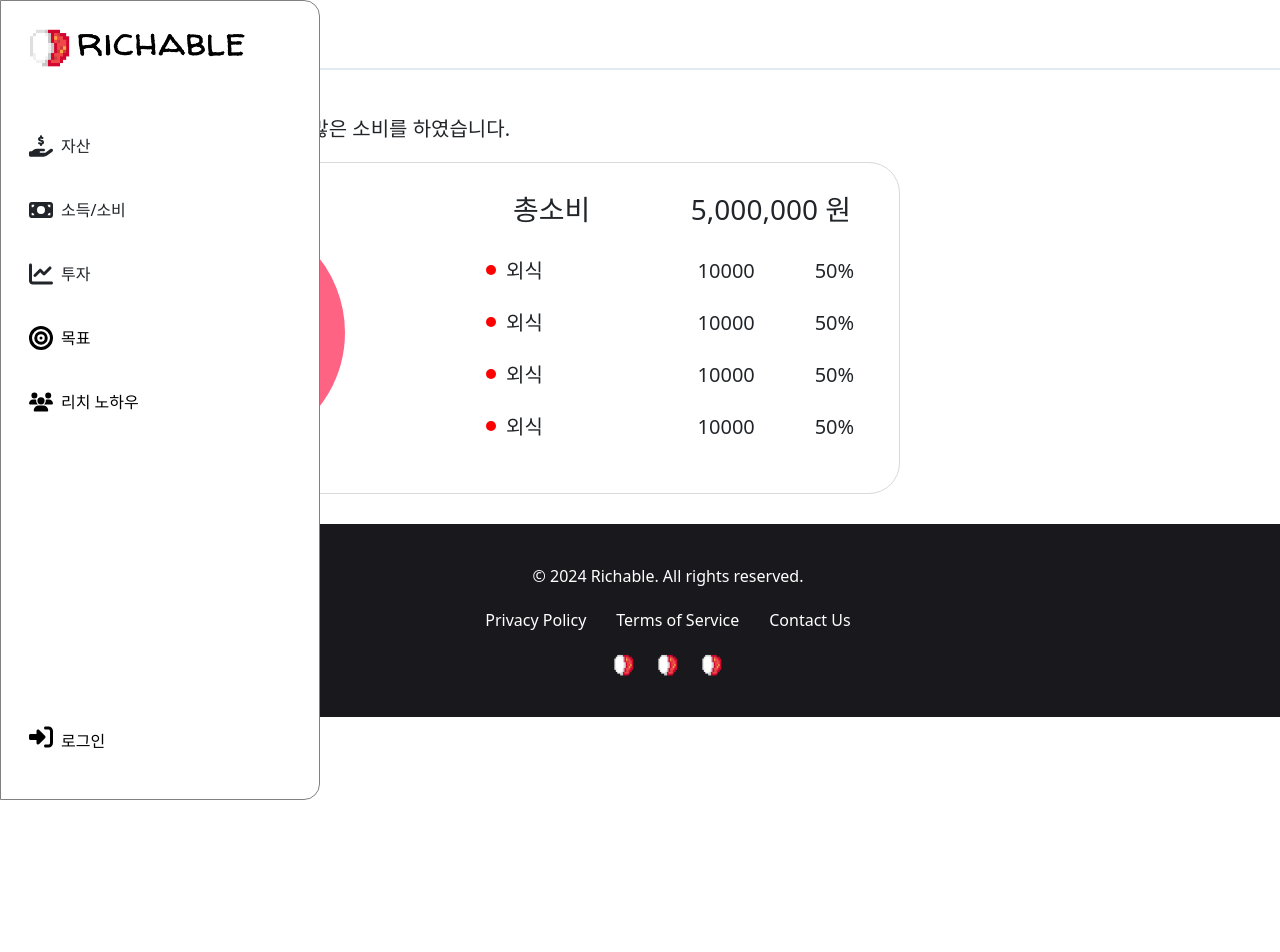
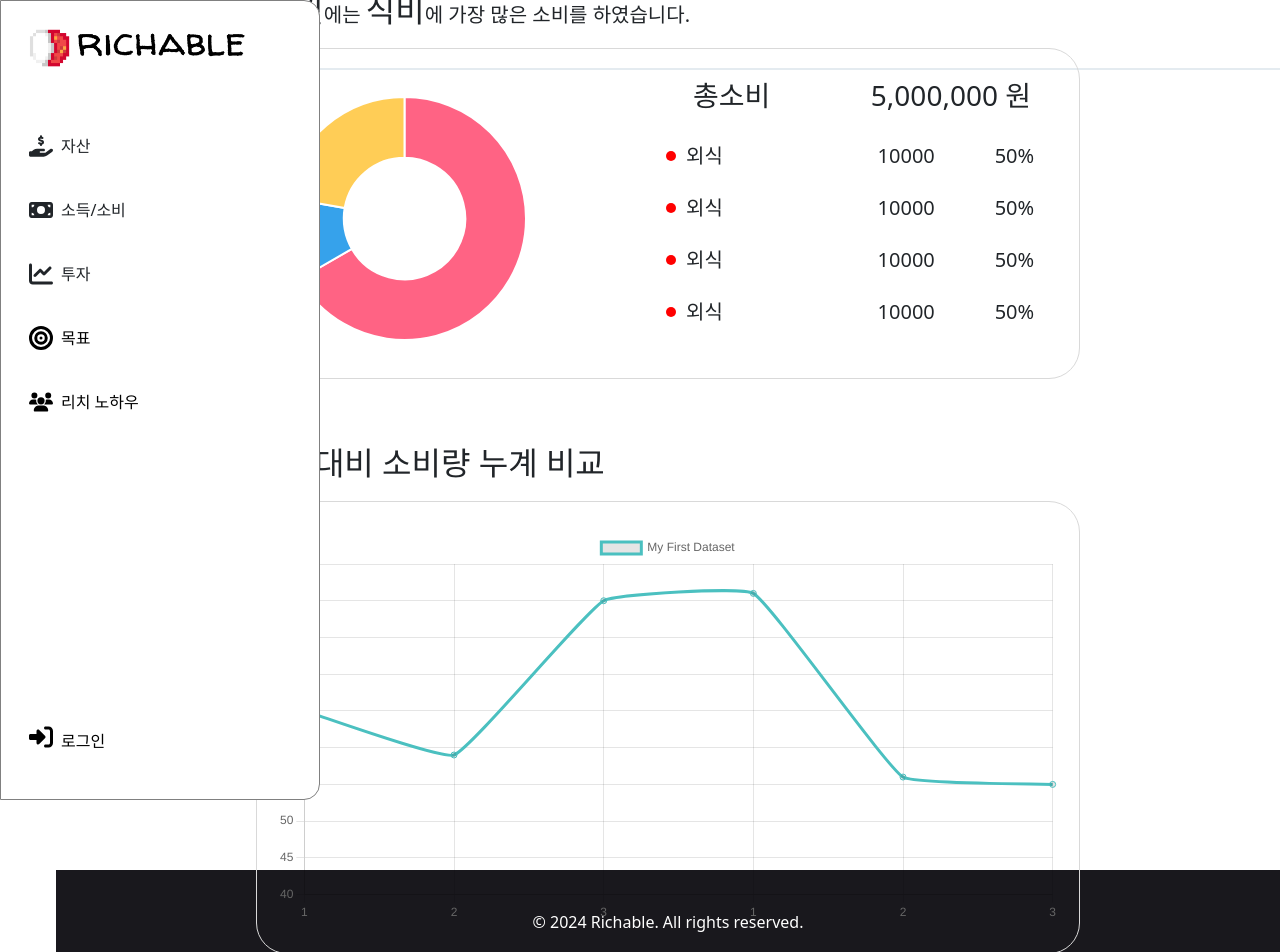
Before and after one commit to realcold0/richable_frontend, a Vue app: page /budget/consume/analysis in a window 1280 px wide. Shown: the top 952 px of the page. Built offline with nearby package versions, Linux system fonts and the light colour scheme; a web font is replaced by a local one.

Commit message:
feat : 전일 대비 소비량 누계 비교 컴포넌트 구현

```diff
--- /dev/null
+++ b/src/components/consume/ConsumeCompareMonth.vue
@@ -0,0 +1,77 @@
+<template>
+    <div class="wrapper">
+        <div class="consumeCompareWrapper">
+            <div class="consumeCompareTitle">
+                전일대비 소비량 누계 비교
+            </div>
+
+            <div class="graphWrapper">
+                <div class="graph">
+                    <canvas ref="lineChart"></canvas>
+                </div>
+            </div>
+        </div>
+    </div>
+</template>
+<script setup>
+import {
+    Chart as ChartJS, LineElement, PointElement, LineController, CategoryScale, LinearScale
+} from 'chart.js';
+
+import { nextTick, onMounted, ref } from 'vue';
+
+ChartJS.register(LineElement, PointElement, LineController, CategoryScale, LinearScale);
+
+const lineChart = ref(null);
+let chartInstance = null;
+
+const renderLineChart = async() => {
+    await nextTick();
+
+    if(chartInstance){
+        chartInstance.destroy()
+    }
+
+    chartInstance = new ChartJS(lineChart.value , {
+        type : 'line',
+        data : {
+            labels: '123123',
+            datasets: [{
+                label: 'My First Dataset',
+                data: [65, 59, 80, 81, 56, 55, 40],
+                fill: false,
+                borderColor: 'rgb(75, 192, 192)',
+                tension: 0.1
+            }]
+        }
+        ,
+        options : {
+            responsive : true,
+        }
+    });
+}
+
+onMounted(() =>{
+    renderLineChart();
+})
+
+</script>
+<style scoped>
+    .consumeCompareWrapper {
+        width: 864px;
+        padding: 30px 20px;
+        /* background-color: red; */
+    }
+    .consumeCompareTitle {
+        font-size: 32px;
+    }
+
+    .graphWrapper {
+        padding: 30px 20px;
+        margin-top: 14px;
+        border-radius: 31px;
+        border: 1px solid #D9D9D9;
+    }
+
+
+</style>
--- a/src/views/budget/ConsumeAnalysisPage.vue
+++ b/src/views/budget/ConsumeAnalysisPage.vue
@@ -1,17 +1,33 @@
 <template>
-  <div>
+  <div class="wrapper">
     <ConsumeCategorySum/>
+    <ConsumeCompareMonth/>
   </div>
 </template>
 <script setup>
 import ConsumeCategorySum from '@/components/consume/ConsumeCategorySum.vue';
+import ConsumeCompareMonth from '@/components/consume/ConsumeCompareMonth.vue';
 </script>
 
 
 
 
 <style scoped>
-  ConsumeCategorySum {
-    margin : 0 auto;
-  }
+.wrapper {
+  height: 100vh;
+  align-items: center;
+  justify-content: center;
+  flex-direction: column;
+  display: flex;
+}
+
+ConsumeCategorySum {
+  margin: 64px 0;
+}
+ConsumeCategorySum {
+  margin: 64px 0;
+}
+
+
+
 </style>
```
